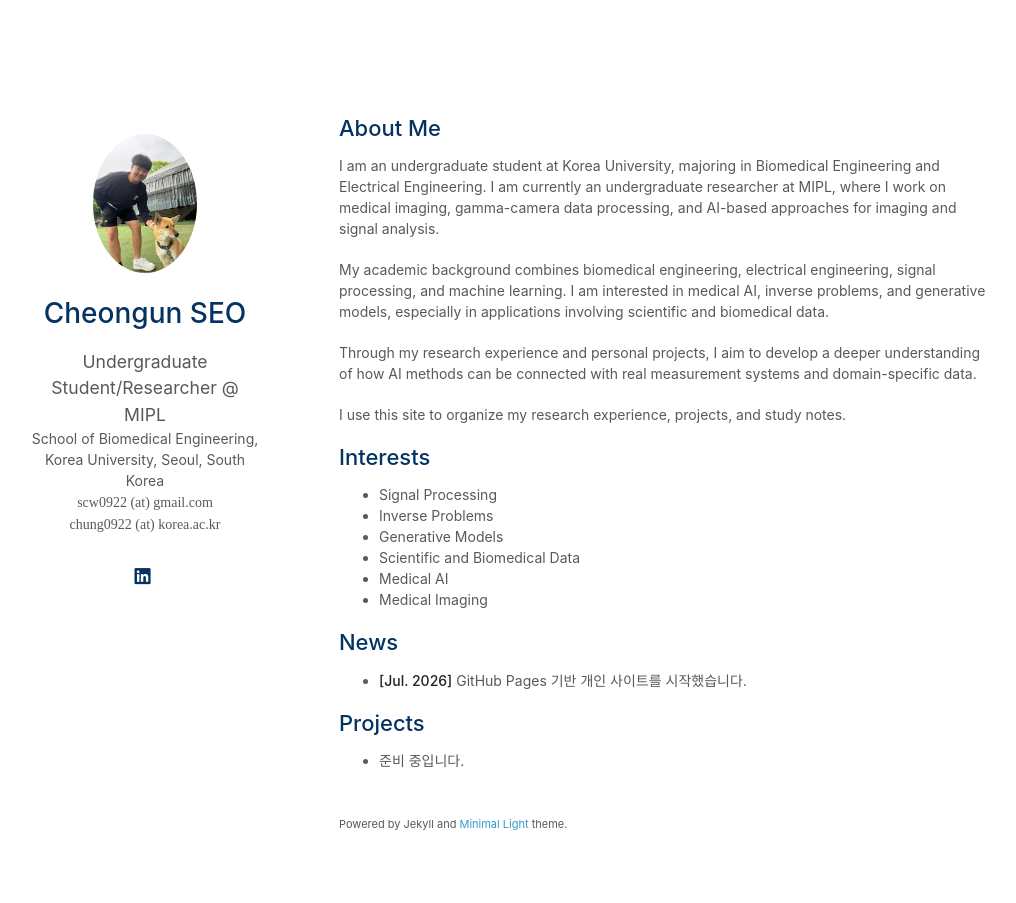
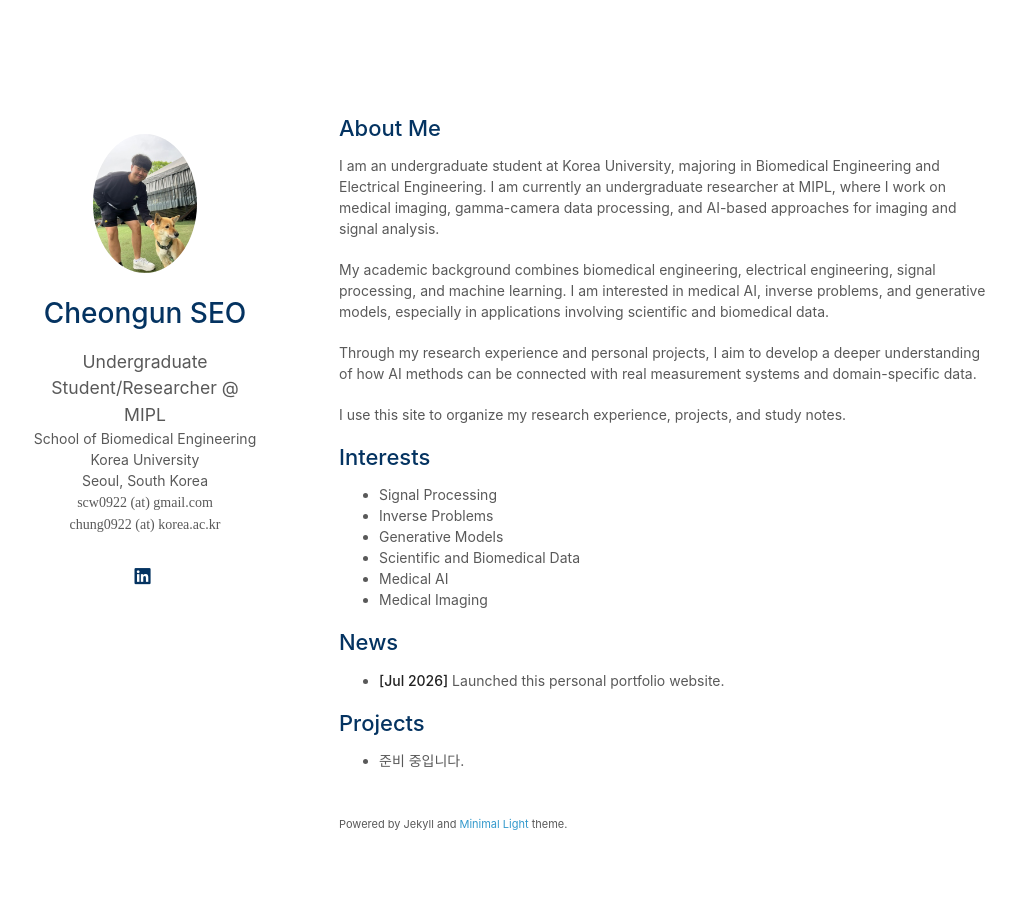
Before and after one commit to SeoCheongun/blog, a Jekyll site: the page built from index.md, in a window 1280 px wide. Shown: the whole page, without its empty margins (131-1147 px from the left). Built offline with Jekyll 4.4.1, drawn with Linux system fonts in a browser that asks for light colours; a style sheet for code colours, icons or effects is not loaded; our own code applies the rules of GitHub Pages for plain Markdown files.

```diff
--- a/_config.yml
+++ b/_config.yml
@@ -1,7 +1,7 @@
 # Basic Information
 title: Cheongun SEO
 position: Undergraduate Student/Researcher @ MIPL
-affiliation: School of Biomedical Engineering, Korea University, Seoul, South Korea
+affiliation: School of Biomedical Engineering<br>Korea University<br>Seoul, South Korea
 affiliation_link: https://www.korea.edu/
 email: scw0922 (at) gmail.com<br>chung0922 (at) korea.ac.kr
 url: https://seocheongun.github.io
--- a/_layouts/homepage.html
+++ b/_layouts/homepage.html
@@ -1,7 +1,7 @@
 <!DOCTYPE html>
 <html lang="{{ site.lang | default: "en-US" }}">
   <head>
-    <title>{{ site.title }} | {{site.affiliation}}</title>
+    <title>{{ site.title }}</title>
 
     <meta charset="UTF-8">
     <meta http-equiv="X-UA-Compatible" content="IE=edge">
--- a/index.md
+++ b/index.md
@@ -23,7 +23,7 @@ I use this site to organize my research experience, projects, and study notes.
 
 ## News
 
-- **[Jul. 2026]** GitHub Pages 기반 개인 사이트를 시작했습니다.
+- **[Jul 2026]** Launched this personal portfolio website.
 
 ## Projects
 
```
